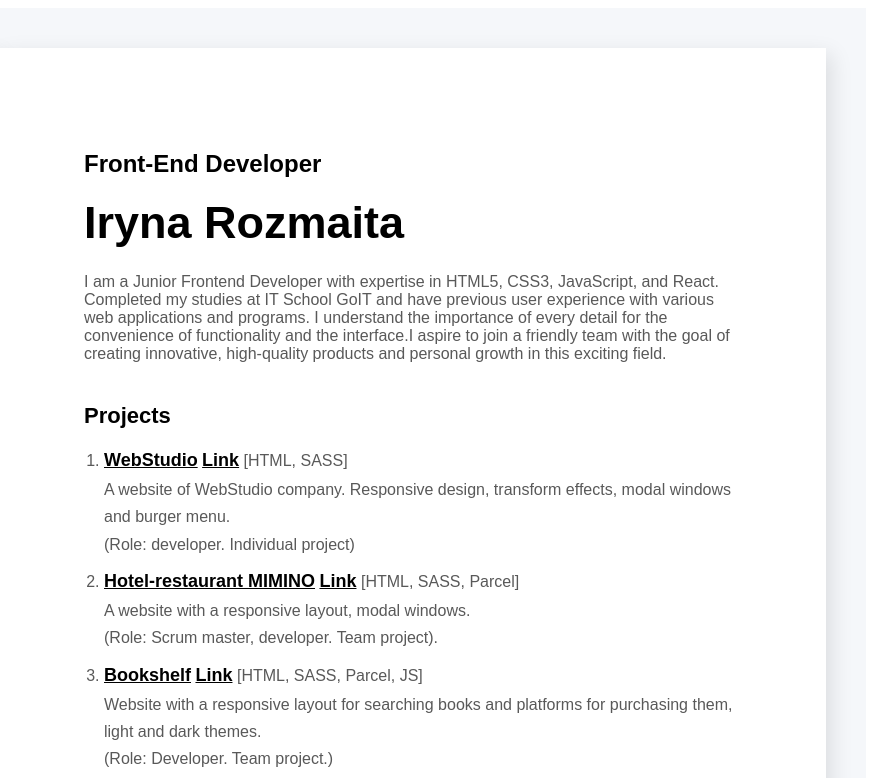
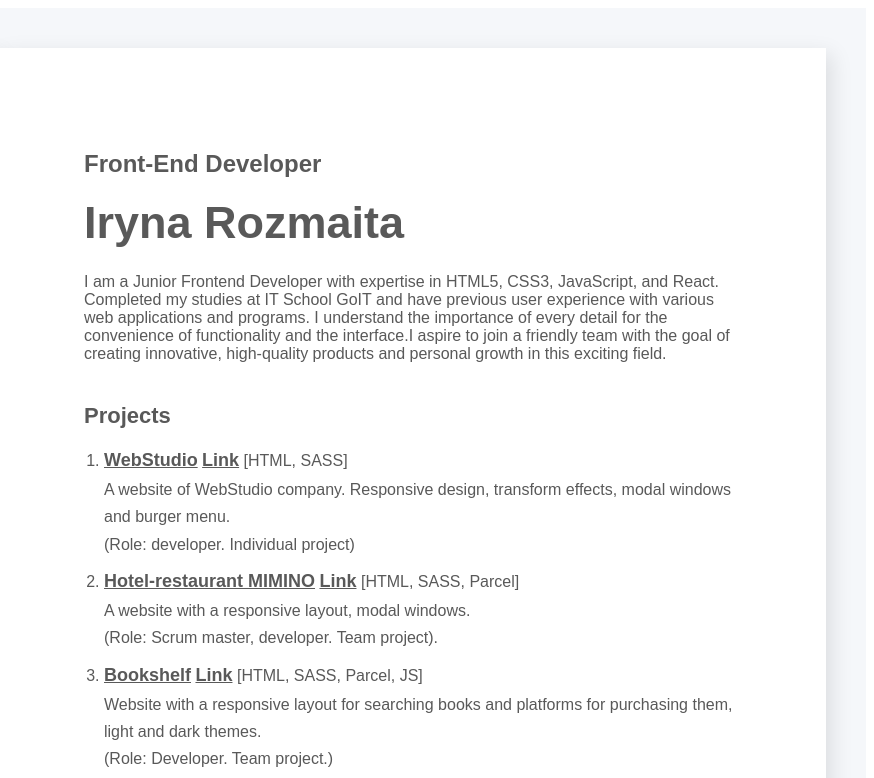
Before and after one commit to Irina-anat/Resume, a plain HTML site: page index.html in a window 1280 px wide. Shown: the top 778 px of the page, 406-1280 px from the left. Drawn offline with Linux system fonts and the light colour scheme.

Commit message:
change main-tittles-color

```diff
--- a/css/styles.css
+++ b/css/styles.css
@@ -8,7 +8,7 @@
 
 :root {
     --primary-text-color: #595959;
-    --main-tittles: #000;
+    --main-tittles: #595959;
     --aside-color: #FFF;
     --container-background: #F5F7FA;
     --main-container-background: #FFF;
```
